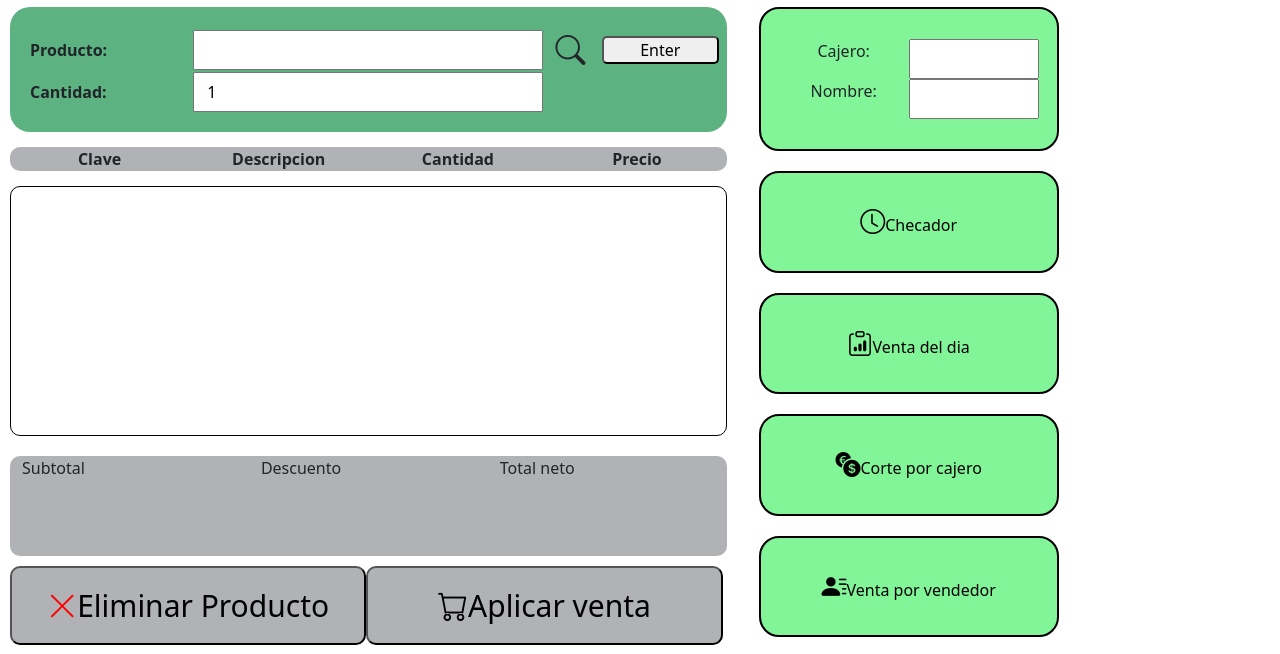
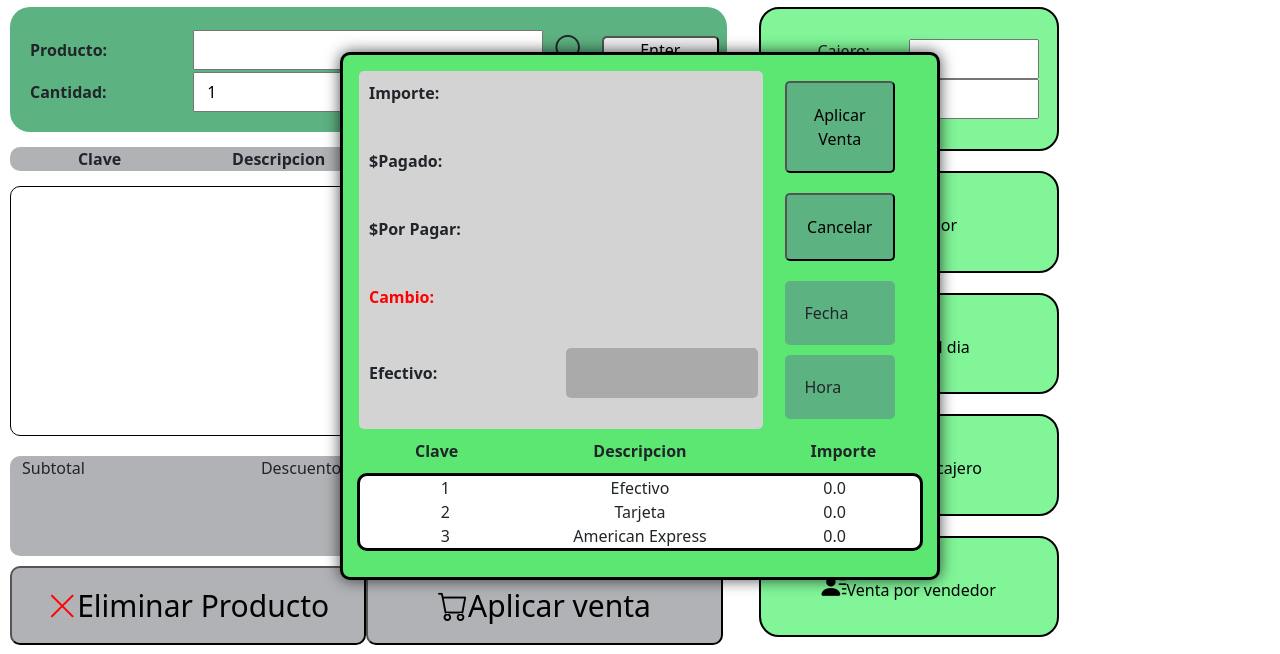
Before and after one commit to TulioFlores/ECOPOS, a website: page pointofsale.html in a window 1280 px wide. Shown: the part 84-738 px from the top of the page. Drawn offline with nearby package versions, Linux system fonts and the light colour scheme.

Commit message:
Agregar la ventana modal para realizar el cobro

```diff
--- a/pointofsale.css
+++ b/pointofsale.css
@@ -37,6 +37,12 @@ nav{
 /* Estilos para el punto de venta */
 .enter{
     border-radius: 5px;
+
+}
+.enter:hover{
+    background-color: black;
+    color: white;
+    transition: 0.5s;
 }
 .form-escaneo{
     background-color: #5db282;
@@ -48,12 +54,12 @@ nav{
 form input{
     height: 40px;
 }
-thead .row{
+.tabla-principal thead .row{
     background-color: #b1b2b5;
     border-radius: 10px;
     margin: 5px 10px 5px 10px;
 }
-tbody{
+.tbody{
     border: 5px solid black;
     height: 250px;
     min-height: 250px;
@@ -61,7 +67,7 @@ tbody{
     margin: 10px;
     display: block;
 }
-tfoot .row{
+.tabla-principal tfoot .row{
     height: 100px;
     background-color: #b1b2b5;
     border-radius: 10px;
@@ -74,6 +80,7 @@ tfoot .row{
     border-radius: 10px;
 }
 .boton-venta:hover{
+    transition: 0.5s;
     background-color: #96979a;
 }
 
@@ -95,8 +102,9 @@ tfoot .row{
 
 }
 .botones button:hover{
-
+    transition: 0.4s;
     background-color: #5db282;
+    color: white;
 }
 .botones i{
     font-size: 25px;
--- a/pointofsale.html
+++ b/pointofsale.html
@@ -6,6 +6,7 @@
     <meta name="viewport" content="width=device-width, initial-scale=1.0">
     <!-- CSS -->
     <link rel="stylesheet" href="pointofsale.css">
+    <link rel="stylesheet" href="ventanapago.css">
     <!-- Bootstrap -->
     <link href="https://cdn.jsdelivr.net/npm/bootstrap@5.3.3/dist/css/bootstrap.min.css" rel="stylesheet" integrity="sha384-QWTKZyjpPEjISv5WaRU9OFeRpok6YctnYmDr5pNlyT2bRjXh0JMhjY6hW+ALEwIH" crossorigin="anonymous">    <!-- Icono pagina -->
     <link rel="icon" href="Logos/LogoBlanco.svg" alt="Icono para la pagina">
@@ -14,7 +15,7 @@
 
     <title>Punto de Venta</title>
 </head>
-<body>
+<body class="overflow-x-hidden">
     <!-- Encabezado de la pagina -->
     <nav class="contenedor">
         <div class="container-fluid row d-flex align-content-center ">
@@ -48,7 +49,7 @@
                 </div>
             </form>
             <!-- Tabla para mostrar los productos -->
-            <table class="container-fluid">
+            <table class="container-fluid tabla-principal">
                 <thead>
                     <tr class="row">
                         <th class="col-3 text-center">Clave</th>
@@ -57,7 +58,7 @@
                         <th class="col-3 text-center">Precio</th>
                     </tr>
                 </thead>
-                <tbody class="border border-black overflow-y-scroll overflow-x-hidden" id="productos-body">
+                <tbody class="border border-black overflow-y-scroll overflow-x-hidden tbody" id="productos-body">
                     <!-- Aqui se mostraran los productos -->
                 </tbody>
                 <tfoot >
@@ -71,7 +72,7 @@
             </table>
             <div class="row d-flex align-content-center  flex-nowrap container-fluid">
                 <button class="col-6 boton-venta " id="btn-eliminar" style="margin-left: 10px;"><i class="icono-x bi bi-x-lg "></i>Eliminar Producto</button>
-                <button class="col-6 boton-venta" style="margin-right: 10px;"><i class="bi bi-cart"></i>Aplicar venta</button>
+                <button id="aplicar-venta" class="col-6 boton-venta" style="margin-right: 10px;"><i class="bi bi-cart"></i>Aplicar venta</button>
             </div>
         </div>
 
@@ -118,6 +119,60 @@
            </div>
         </div>
     </div>
+    <!--Ventana modal para confirmacion de pago-->
+    <div class="contenedor-pago container-fluid p-3">
+        <!-- Fila pago -->
+         <div class="row container-fluid ">
+            <form class="col-9 container-fluid datos" action="" >
+                <div class="row flex-nowrap align-items-center"><p class="col-6 " >Importe: </p><p class="col-6" type="number" name="importe" id="importe"></p></div><br>
+                <div class="row flex-nowrap align-items-center"><p class="col-6" >$Pagado: </p><p class="col-6" type="number" name="pagado" id="pagado"></p></div><br>
+                <div class="row flex-nowrap align-items-center"><p class="col-6" >$Por Pagar: </p><p class="col-6" type="number" name="porpagar" id="porpagar"></p></div><br>
+                <div class="row flex-nowrap align-items-center"><p style="color:red" class="col-6" >Cambio: </p><p class="col-6" type="number" name="cambio" id="cambio"></p></div><br>
+                <div class="row flex-nowrap align-items-center"><p class="col-6" >Efectivo: </p><input class="col-6" type="number" name="efectivo" id="efectivo"></div><br>
+            </form>
+            <div class="col-3 container-fluid b-derecha">
+                <div >
+                    <button  id="boton-confirmar">Aplicar Venta</button>
+                    <button id="cancelar-venta" >Cancelar</button>
+                </div>
+                <div >
+                    <p>Fecha</p>
+                    <p >Hora</p>
+                </div>
+
+            </div>
+         </div>
+
+        <!-- Fila tabla tipo de pago -->
+         <div class="row">
+            <table class="col-9">
+                <thead class="container">
+                    <tr class="row">
+                        <th class="col-4">Clave</th>
+                        <th class="col-4">Descripcion</th>
+                        <th class="col-4">Importe</th>
+                    </tr>
+                </thead>
+                <tbody>
+                    <tr class="row">
+                        <td class="col-4">1</td>
+                        <td class="col-4">Efectivo</td>
+                        <td class="col-4">0.0</td>
+                    </tr>
+                    <tr class="row">
+                        <td class="col-4">2</td>
+                        <td class="col-4">Tarjeta</td>
+                        <td class="col-4">0.0</td>
+                    </tr>
+                    <tr class="row">
+                        <td class="col-4">3</td>
+                        <td class="col-4">American Express</td>
+                        <td class="col-4">0.0</td>
+                    </tr>
+                </tbody>
+            </table>
+         </div>
+    </div>
 
     <!-- Script Bootstrap -->
     <script src="https://cdn.jsdelivr.net/npm/bootstrap@5.3.3/dist/js/bootstrap.min.js" integrity="sha384-0pUGZvbkm6XF6gxjEnlmuGrJXVbNuzT9qBBavbLwCsOGabYfZo0T0to5eqruptLy" crossorigin="anonymous"></script>
--- a/pointofsale.js
+++ b/pointofsale.js
@@ -91,3 +91,19 @@ document.getElementById('form-escaneo').addEventListener('submit', function (e)
       }
   });
 });
+
+// Obtener elementos del DOM
+const modal = document.querySelector(".contenedor-pago");
+const btnAbrir = document.getElementById("aplicar-venta");
+const btnCerrar = document.getElementById("cancelar-venta");
+const btnConfirmar = document.getElementById("boton-confirmar");
+
+// Abrir el modal
+btnAbrir.addEventListener("click", () => {
+    modal.style.display = "flex";
+});
+
+// Cerrar el modal al hacer clic en la "X"
+btnCerrar.addEventListener("click", () => {
+    modal.style.display = "none";
+});
--- a/ventanapago.css
+++ b/ventanapago.css
@@ -6,18 +6,24 @@
 
 /* Contenedor pago */
 .contenedor-pago{
-    max-width: 800px;
+    top: 50%;
+    left: 50%;
+    transform: translate(-50%, -50%);
+    position: fixed;
+    display: flex;
+    flex-direction: column;
+    z-index: 1000;
+    max-width: 600px;
     background-color:rgb(92, 231, 115);
     border-radius: 10px;
-    border: 5px solid black;
-
-    box-shadow: 10px 10px 5px 10px rgba(0, 0, 0, 0.3);
-    min-height: 700px;
+    border: 3px solid black;
+    box-shadow: 0 0 15px rgba(0, 0, 0, 0.7);
+    min-height: 500px;
 }
 .contenedor-pago form{
     background-color: lightgray;
     border-radius: 5px;
-    min-height: 490px;
+    min-height: 300px;
 }
 .b-derecha button, .b-derecha p{
     background-color: #5db282;
@@ -25,24 +31,29 @@
     padding: 20px;
     margin: 10px;
     border-radius: 5px;
+
 }
+.b-derecha button:hover{
+    transition: 0.7s;
+    background-color: #81f598;
+}
+/*Tabla de tipos de pago*/
 
-/*Tabla de tipos de pago*/
-.form-escaneo{
-    background-color: #5db282;
-    padding: 20px;
-    border-radius: 20px;
-    margin: 10px;
+.contenedor-pago table{
+    width: 100%;
+    margin-top: 10px;
 }
-
-thead .row{
+.contenedor-pago thead th{
+    text-align: center;
+}
+.contenedor-pago > thead .row{
     background-color: #b1b2b5;
     border-radius: 10px;
     margin: 5px 10px 5px 10px;
     text-align: center;
 }
-tbody{
-    border: 5px solid black;
+.contenedor-pago tbody{
+    border: 3px solid black;
     min-height: 100%;
     border-radius: 10px;
     margin: 10px;
@@ -57,7 +68,14 @@ tbody{
     padding: 5px;
 }
 .datos p{
-    text-align: center;
-    padding: 5px;
+    all: unset;
+    padding: 10px;
     width: 50%;
+    font-weight: bold;
 }
+.datos input{
+    all: unset;
+    border-radius: 5px;
+    margin: 5px;
+    background-color:rgb(170, 170, 170) ;
+}
```
Also changed, not shown: ventanapago.html (+6 -11 lines).
